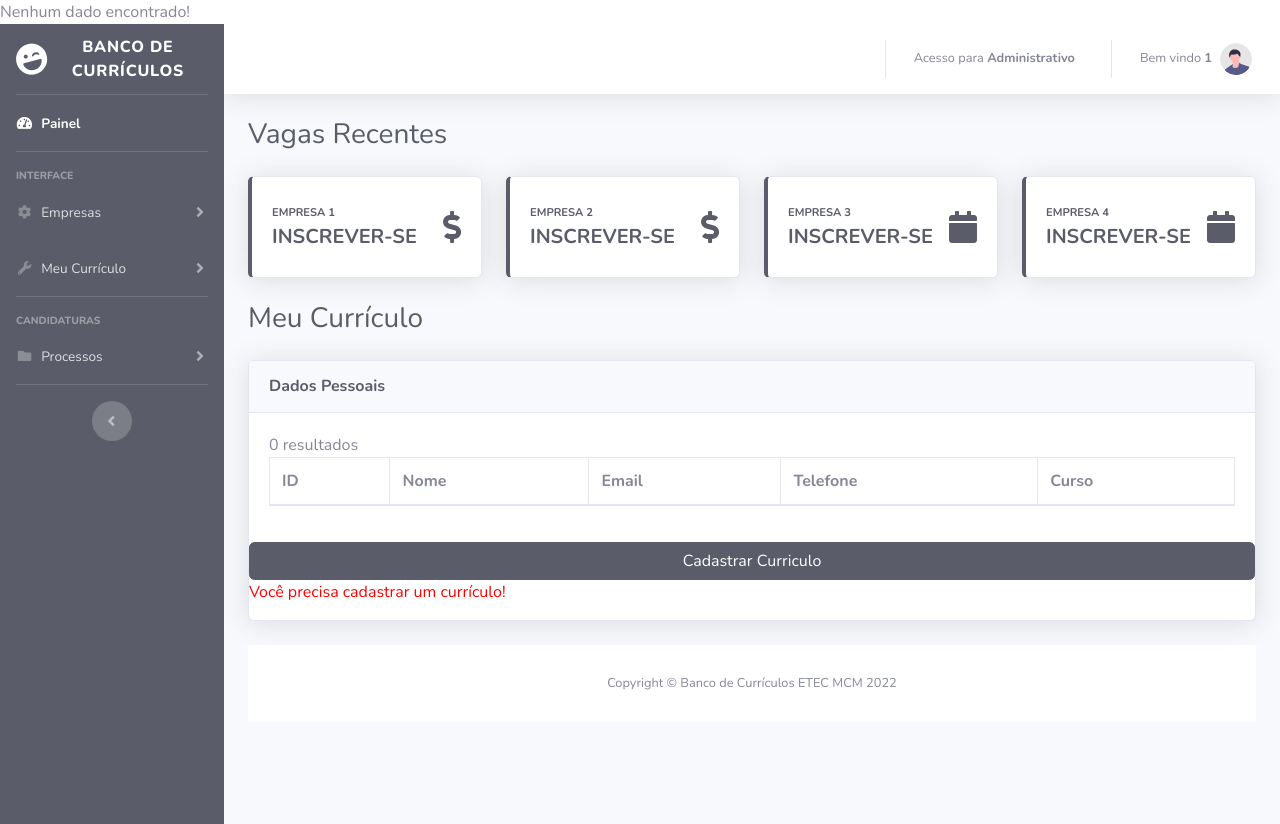
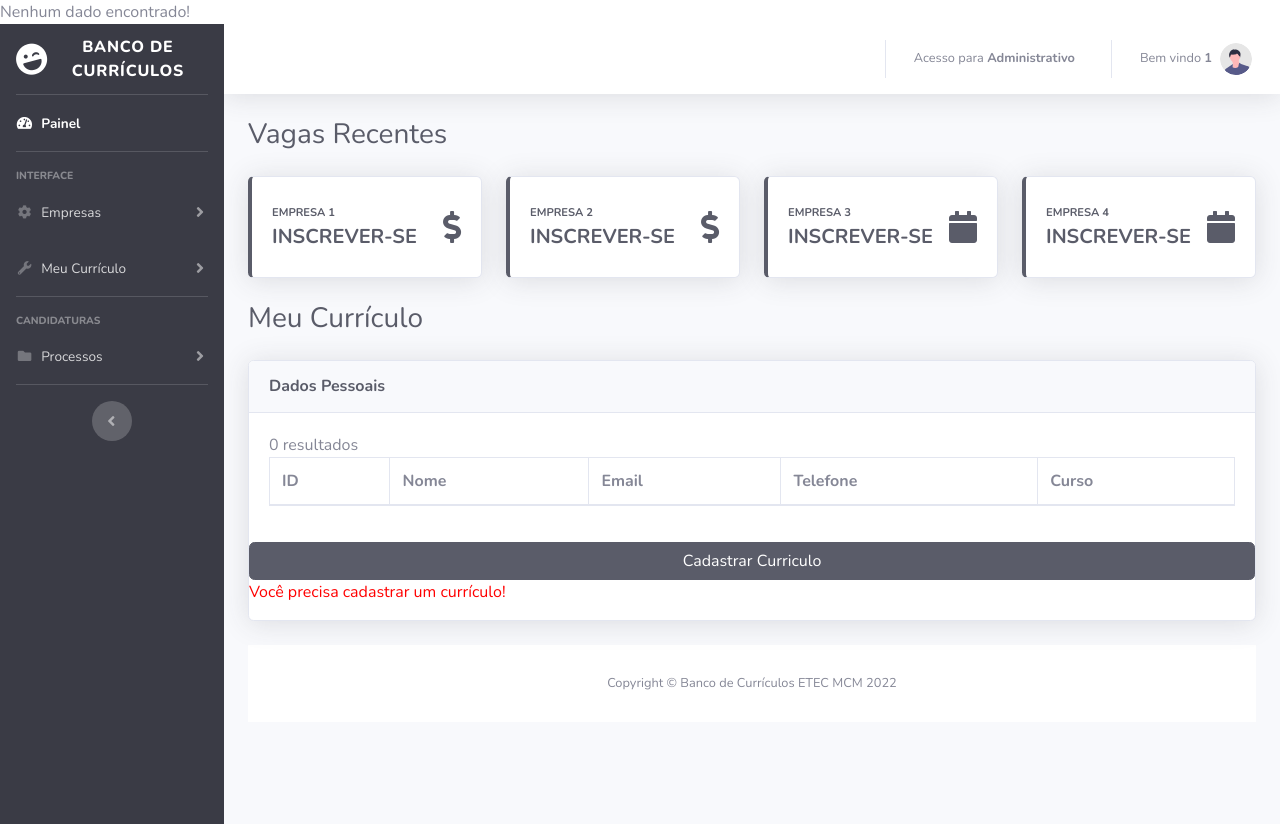
Before and after one commit to gsampaiowz/projeto_banco_curriculos, a PHP site: page /painel/index.php in a window 1280 px wide. Run offline with PHP 8.4, Linux system fonts and the light colour scheme; a user stored in the database is signed in; data comes from the database, SQL or seed files in the repository; lists and menus that the app fills with data are empty.

Commit message:
Add files via upload

```diff
--- a/painel/index.php
+++ b/painel/index.php
@@ -57,6 +57,7 @@
 
     <!-- Custom styles for this template-->
     <link href="css/sb-admin-2.min.css" rel="stylesheet">
+    <link href="css/style.css" rel="stylesheet">
 
 </head>
 
@@ -66,7 +67,7 @@
     <div id="wrapper">
 
         <!-- Sidebar -->
-        <ul class="navbar-nav bg-dark sidebar sidebar-dark accordion" id="accordionSidebar">
+        <ul class="navbar-nav bg-gray-900 sidebar sidebar-dark accordion" id="accordionSidebar">
 
             <!-- Sidebar - Brand -->
             <a class="sidebar-brand d-flex align-items-center justify-content-center" href="index.php">
```
